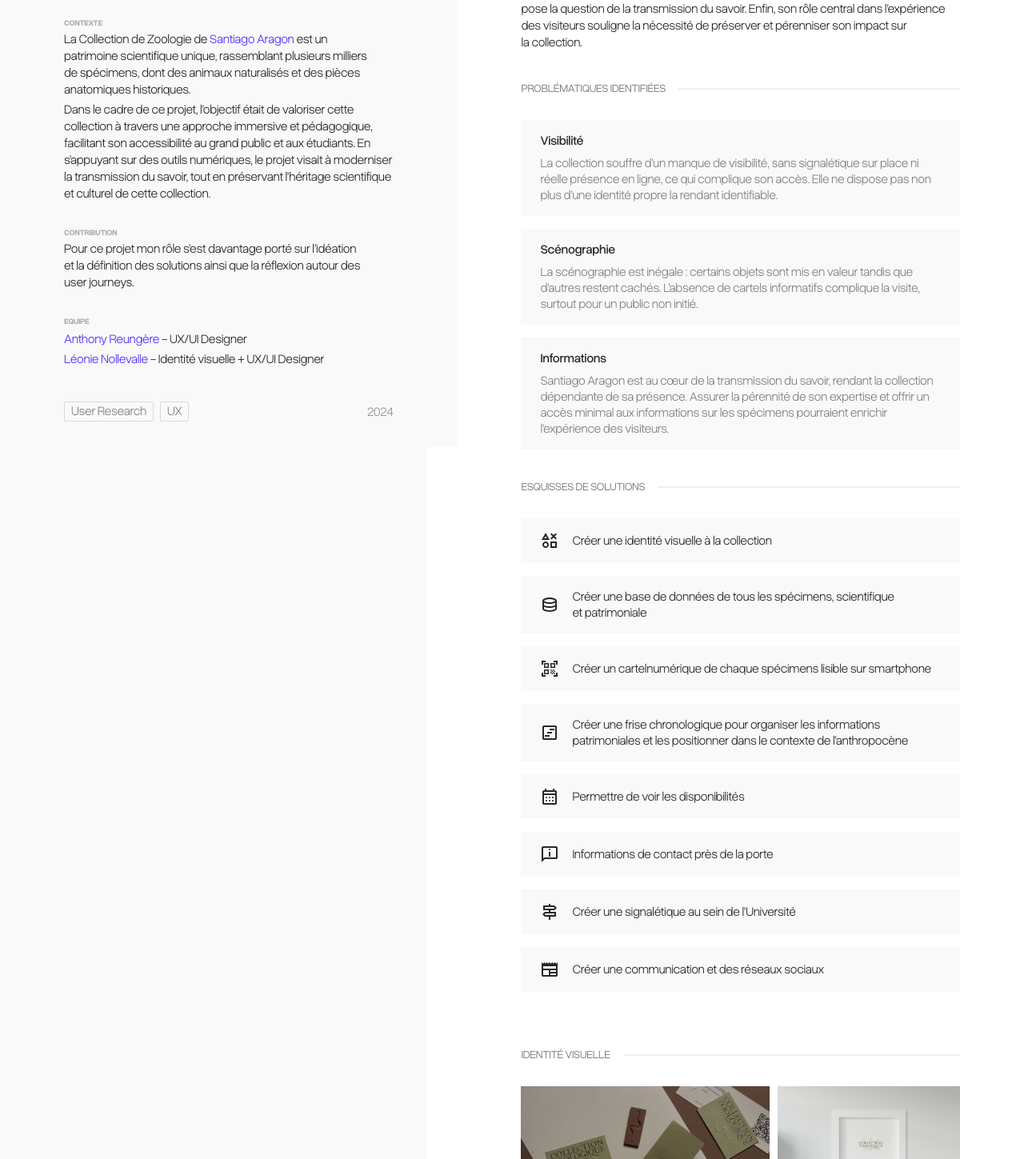
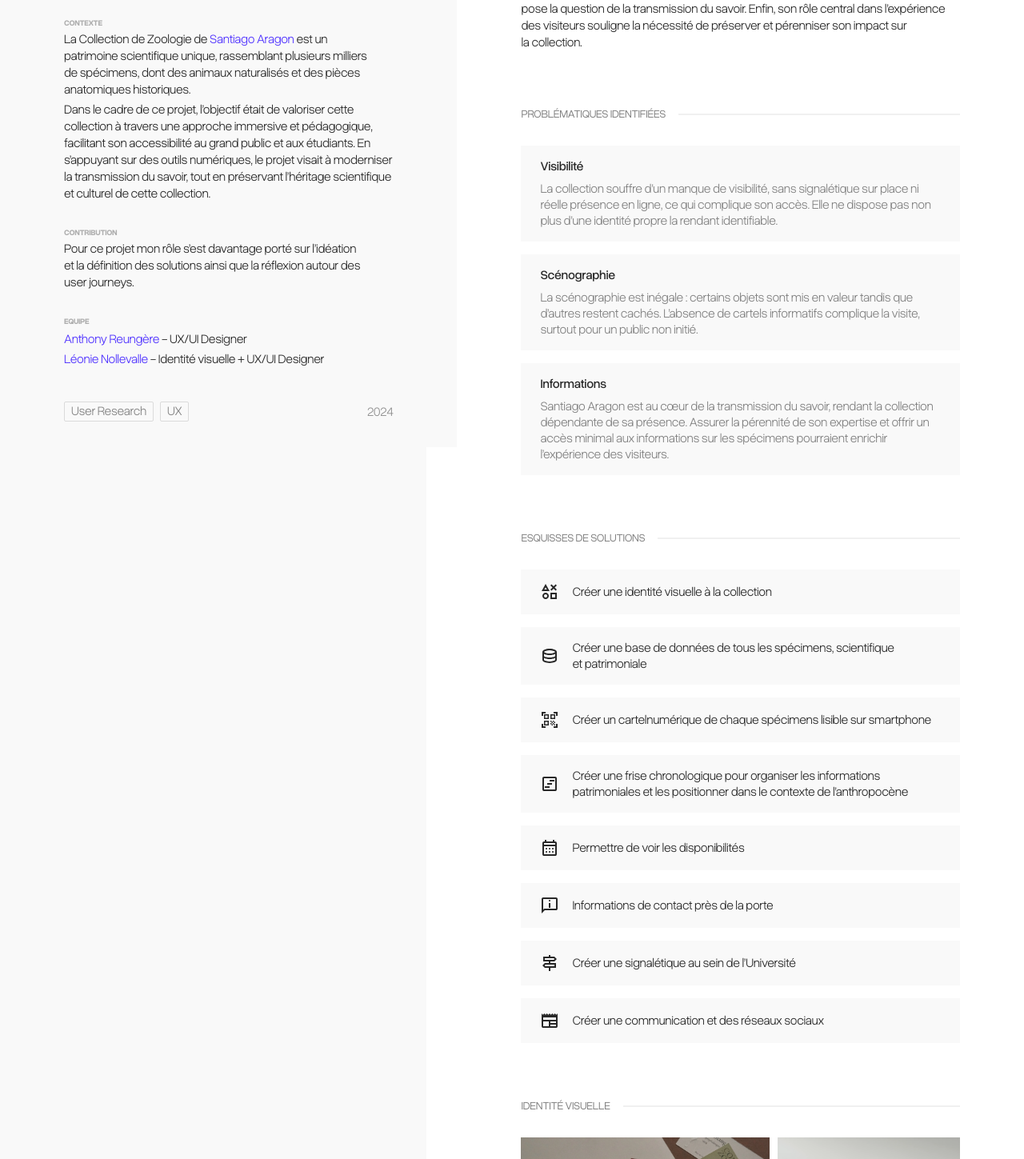
Before and after one commit to maeeelle/portfolio, a Next.js app: page /en/collection-zoologie-sorbonne in a window 1280 px wide. Shown: the part 301-1750 px from the top of the page at 80% size. Built offline with nearby package versions, Linux system fonts and the light colour scheme.

Commit message:
fix: improve margin between sections

```diff
--- a/src/app/[locale]/(projects)/collection-zoologie-sorbonne/page.tsx
+++ b/src/app/[locale]/(projects)/collection-zoologie-sorbonne/page.tsx
@@ -140,7 +140,7 @@ export default async function CollectionZoologiePage({ params }: PageProps) {
           </div>
         </section>
 
-        <section>
+        <section className='mt-8'>
           <h2 className='font-normal text-sm/none uppercase -tracking-[0.02em] text-[#818181] dark:text-[#6D6D6D] relative before:absolute before:w-full before:h-px before:bg-[#E1E1E1] dark:before:bg-[#3C3C3C] before:right-0 before:top-1/2 before:-translate-y-1/2'>
             <span className='bg-white dark:bg-black relative pr-4'>
               Problématiques identifiées
@@ -190,7 +190,7 @@ export default async function CollectionZoologiePage({ params }: PageProps) {
           </div>
         </section>
 
-        <section>
+        <section className='mt-8'>
           <h2 className='font-normal text-sm/none uppercase -tracking-[0.02em] text-[#818181] dark:text-[#6D6D6D] relative before:absolute before:w-full before:h-px before:bg-[#E1E1E1] dark:before:bg-[#3C3C3C] before:right-0 before:top-1/2 before:-translate-y-1/2'>
             <span className='bg-white dark:bg-black relative pr-4'>
               Esquisses de solutions
```
